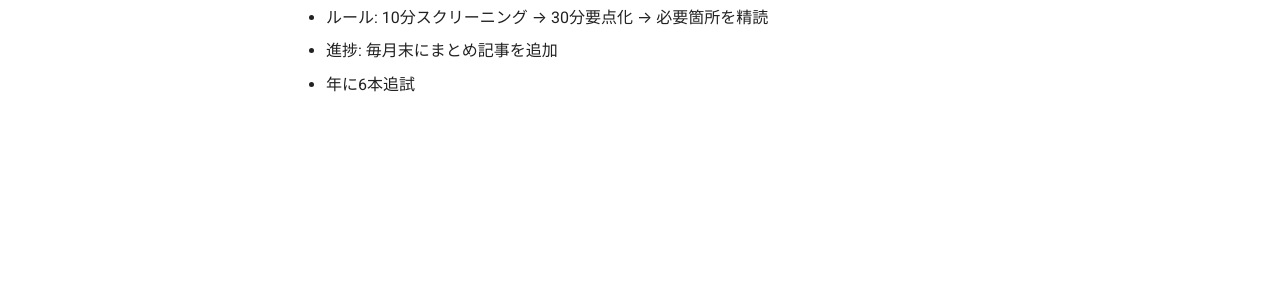
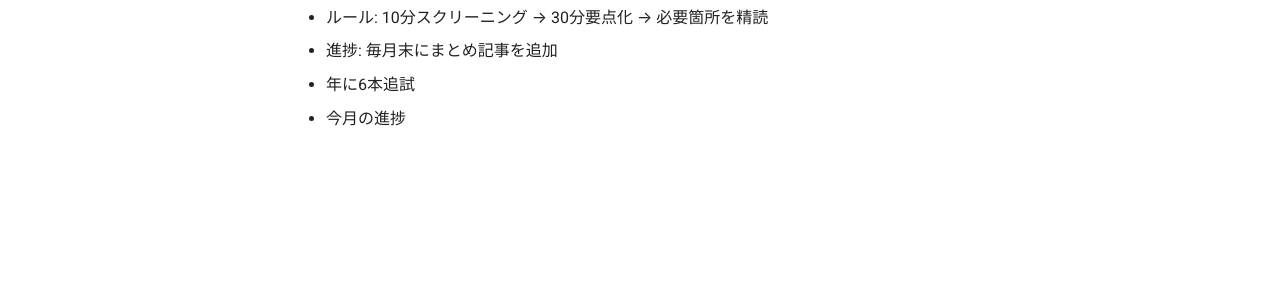
Before and after one commit to sato-cotoco/paper-reading, an MkDocs documentation site: the page built from docs/index.md, in a window 1280 px wide. Shown: the part 242-542 px from the top of the page. Built offline with MkDocs 1.6.1 and Material for MkDocs 9.7.7, drawn with Linux system fonts in a browser that asks for light colours; comment, search, counter and statistics services are not loaded.

Commit message:
Update index.md

```diff
--- a/docs/index.md
+++ b/docs/index.md
@@ -4,3 +4,4 @@
 - ルール: 10分スクリーニング → 30分要点化 → 必要箇所を精読
 - 進捗: 毎月末にまとめ記事を追加
 - 年に6本追試
+- 今月の進捗
```
